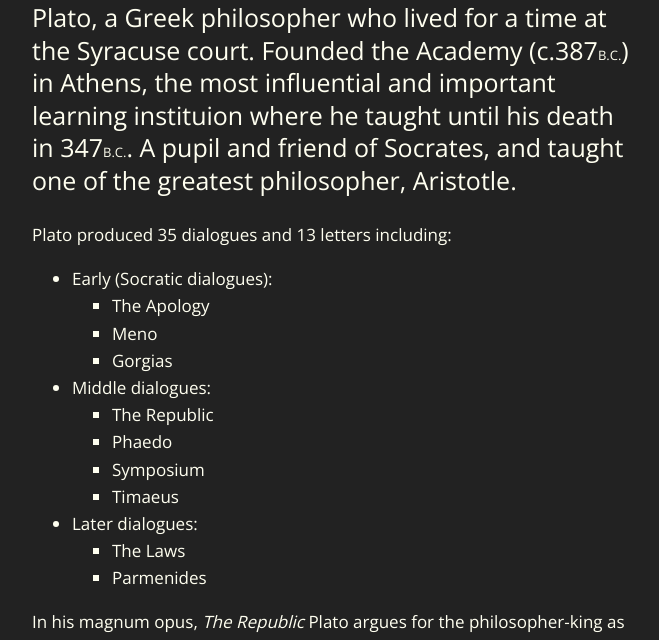
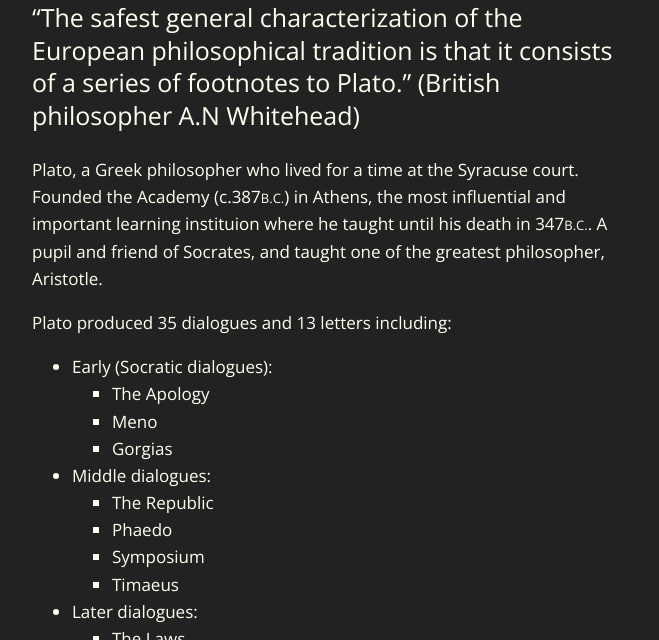
Before and after one commit to beAuthentic/askclass-news-theme, a Jekyll site: the page built from content/_posts/2022-06-15-the-academy.md, in a window 1280 px wide and 900 px high, scrolled down 551 px, cut to the strip 260-900 px from the top of the window. Shown: the whole strip, without its empty margins (308-967 px from the left). Built offline with Jekyll 4.4.1, drawn with Linux system fonts in a browser that asks for light colours.

Commit message:
fix: Shortened excerpt for Plato article

```diff
--- a/content/_posts/2022-06-15-the-academy.md
+++ b/content/_posts/2022-06-15-the-academy.md
@@ -9,8 +9,10 @@ source: "Columbia University Press"
 source_url: http://www.columbia.edu/itc/lithum/wong/plato.html
 ---
 
+"The safest general characterization of the European philosophical tradition is that it consists of a series of footnotes to Plato." (British philosopher A.N Whitehead)
+<!--more-->
+
 Plato, a Greek philosopher who lived for a time at the Syracuse court. Founded the Academy (c.387<sub>B.C.</sub>) in Athens, the most influential and important learning instituion where he taught until his death in 347<sub>B.C.</sub>. A pupil and friend of Socrates, and taught one of the greatest philosopher, Aristotle.
-<!--more-->
 
 Plato produced 35 dialogues and 13 letters including:
 
```
